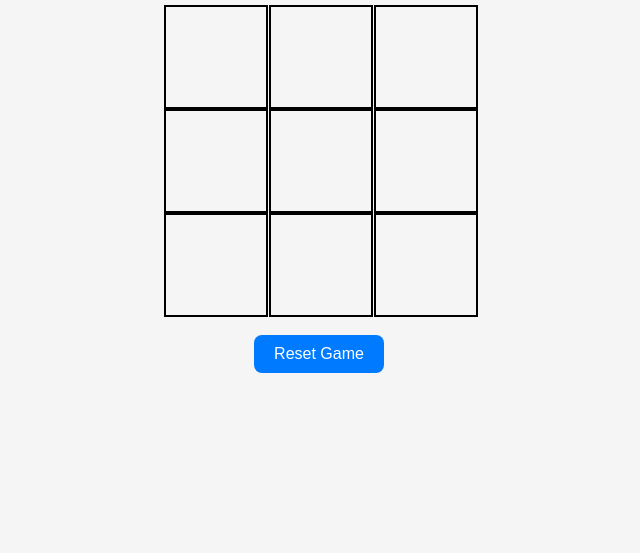
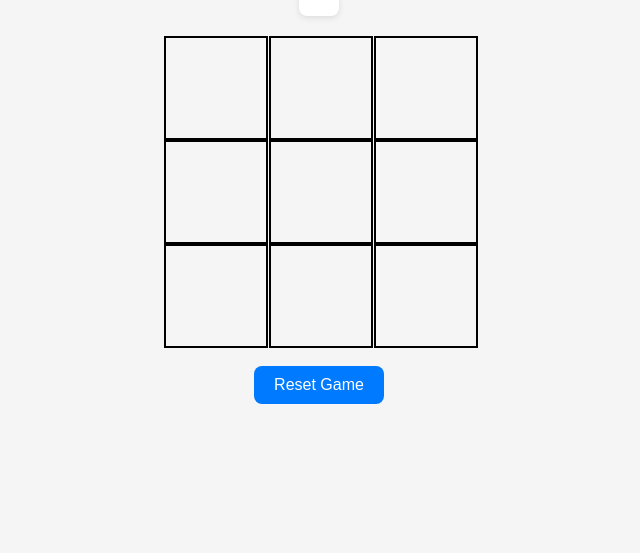
Before and after one commit to Edehify/tic-tac-toe, a plain HTML site: page index.html in a window 1280 px wide. Shown: the part 247-800 px from the top of the page, without its empty margins (321-961 px from the left). Drawn offline with Linux system fonts and the light colour scheme.

Commit message:
Feat:Add message status structure

```diff
--- a/index.html
+++ b/index.html
@@ -9,6 +9,7 @@
     <body>
         <main>
             <h1>Tic Tac Toe</h1>
+            <p id="game-status"></p>
             <div id="game-board">
                 <div class="row">
                     <div type="button" class="cell" data-index="0"></div>
```
